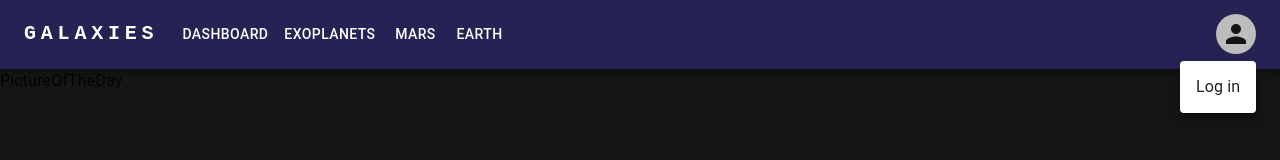
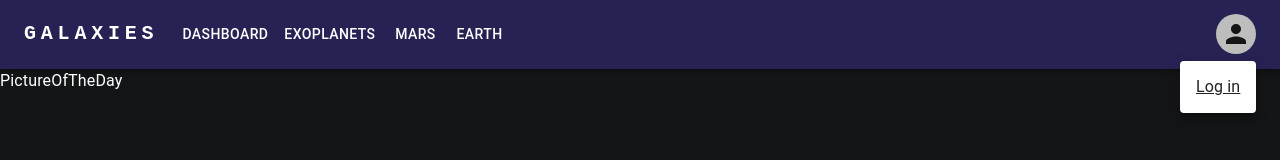
Before and after one commit to fernandoG494/pet-project, a React (Vite) app: page / in a window 1280 px wide. Both pictures are taken after a click on the button "Open settings". Shown: the top 160 px of the page. Built offline with nearby package versions, Linux system fonts and the light colour scheme.

Commit message:
Login modification and boolean flag implemented

```diff
--- a/src/auth/layouts/AuthLayout.tsx
+++ b/src/auth/layouts/AuthLayout.tsx
@@ -64,9 +64,7 @@ const AuthLayout = ({children, title, hyperlink, to}: Props) => {
                     <Link
                         color='inherit'
                         to='/'
-                        component={
-                            RouterLink
-                        }
+                        component={ RouterLink }
                     >
                         Back
                     </Link>
--- a/src/components/NavBar/NavBar.tsx
+++ b/src/components/NavBar/NavBar.tsx
@@ -1,6 +1,5 @@
 import React, {useState} from 'react';
 import MenuIcon from '@mui/icons-material/Menu';
-import AdbIcon from '@mui/icons-material/Adb';
 import {
     AppBar,
     Box,
@@ -13,7 +12,9 @@ import {
     Button,
     Tooltip,
     MenuItem,
+    Link,
 } from '@mui/material';
+import { Link as RouterLink } from 'react-router-dom';
 
 const pages = ['Dashboard', 'Exoplanets', 'Mars', 'Earth'];
 
@@ -35,9 +36,9 @@ const NavBar = () => {
         setAnchorElNav(null);
     };
 
-    const handleCloseUserMenu = () => {
+    const handleCloseUserMenu = (flag: boolean) => {
         setAnchorElUser(null);
-        setIsUser(!isUser);
+        setIsUser(flag);
     };
 
     return (
@@ -153,18 +154,30 @@ const NavBar = () => {
                             open={Boolean(anchorElUser)}
                             onClose={handleCloseUserMenu}
                         >
-                            {/* {settings.map((setting) => (
-                                <MenuItem key={setting} onClick={handleCloseUserMenu}>
-                                    <Typography textAlign="center">{setting}</Typography>
-                                </MenuItem>
-                            ))} */}
                             {isUser ? (
-                                <MenuItem key='logout' onClick={handleCloseUserMenu}>
+                                <MenuItem
+                                    key='logout'
+                                    onClick={() => {
+                                        handleCloseUserMenu(false);
+                                        console.log('make logout');
+                                    }}
+                                >
                                     <Typography textAlign="center">Log out</Typography>
                                 </MenuItem>
                             ) : (
-                                <MenuItem key='login' onClick={handleCloseUserMenu}>
-                                    <Typography textAlign="center">Log in</Typography>
+                                <MenuItem
+                                    key='login'
+                                    onClick={() => {
+                                        handleCloseUserMenu(true);
+                                    }}
+                                >
+                                    <Link
+                                        color='inherit'
+                                        to='/auth/login'
+                                        component={ RouterLink }
+                                    >
+                                        <Typography textAlign="center">Log in</Typography>
+                                    </Link>
                                 </MenuItem>
                             )}
                         </Menu>
--- a/src/components/PictureOfTheDay/PictureOfTheDay.tsx
+++ b/src/components/PictureOfTheDay/PictureOfTheDay.tsx
@@ -2,7 +2,9 @@ import React from 'react'
 
 const PictureOfTheDay = () => {
     return (
-        <div>PictureOfTheDay</div>
+        <div className='p-white'>
+            PictureOfTheDay
+        </div>
     );
 };
 
--- a/src/index.css
+++ b/src/index.css
@@ -2,3 +2,7 @@
     box-shadow: 0px 5px 5px
         rgba(0, 0, 0, 0.2);
 }
+
+.p-white {
+    color: white;
+}
```
